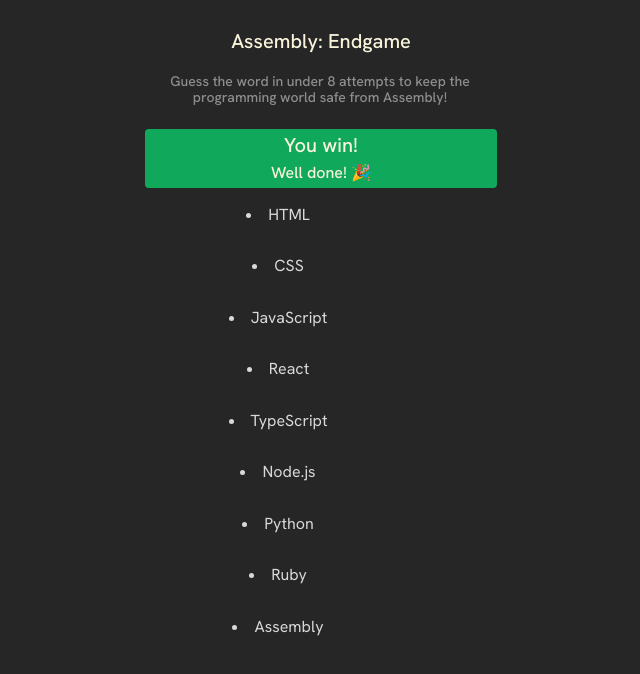
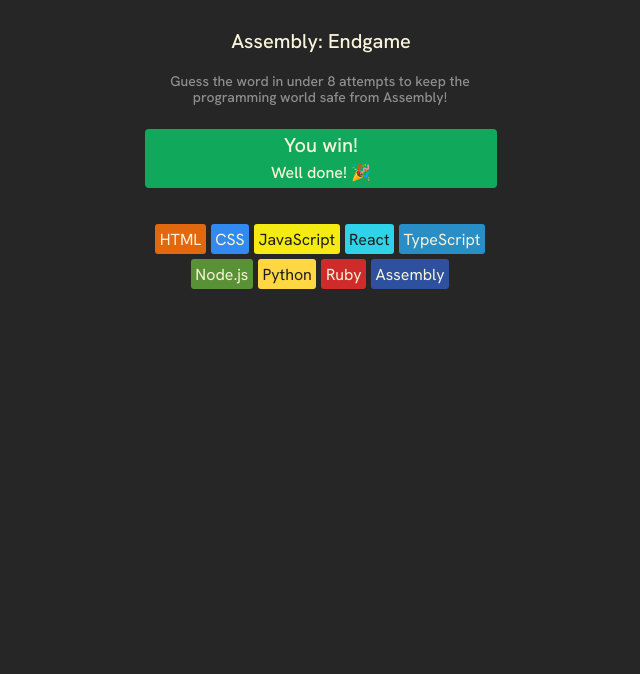
Before and after one commit to ray-17/endgame, a React (Vite) app in the folder endgame/: page / in a window 1280 px wide. Shown: the top 674 px of the page, without its empty margins (319-959 px from the left). Built offline with nearby package versions, Linux system fonts and the light colour scheme.

Commit message:
language chips added

```diff
--- a/endgame/src/App.jsx
+++ b/endgame/src/App.jsx
@@ -1,24 +1,18 @@
 import Header from "./components/Header";
 import Languages from "./components/Languages";
 import Status from "./components/Status";
-import { languages } from "./languages";
+
 
 
 
 export default function App(){
 
-  const languageChips = languages.map((language) => {
-        return <Languages
-                name={language.name}
-                backgroundColor={language.backgroundColor}
-                color={language.color}
-        />
-    })
 
   return(
     <main>
     <Header/>
-      {languageChips}
+    <Status/>
+    <Languages/>
     </main>
   )
 }
--- a/endgame/src/components/Header.jsx
+++ b/endgame/src/components/Header.jsx
@@ -1,4 +1,3 @@
-import { languages } from "../languages";
 import Languages from "./Languages";
 import Status from "./Status";
 
@@ -15,9 +14,6 @@
             <p>Guess the word in under 8 attempts to keep the programming world safe from Assembly!</p>
 
         </header>
-        <section className="status"><p className="win">You win!</p><p className="winmsg">Well done! 🎉</p></section>
-
-
         </>
     )
 }
--- a/endgame/src/components/Languages.jsx
+++ b/endgame/src/components/Languages.jsx
@@ -1,13 +1,26 @@
 import { languages } from "../languages"
 
 
-export default function Languages(props){
+export default function Languages(){
+
+    const languageChips = languages.map((language) => {
+        const styles={
+            backgroundColor: language.backgroundColor,
+            color: language.color
+        }
+        return (
+        <span
+         style={styles}
+         key={language.name}>
+            {language.name}</span>
+    )
+    })
 
 
 
     return(
         <section className="chips">
-        <li>{props.name}</li>
+        {languageChips}
         </section>
     )
 
--- a/endgame/src/components/Status.jsx
+++ b/endgame/src/components/Status.jsx
@@ -3,6 +3,6 @@
 
 export default function Status(){
     return(
-        <h1></h1>
+        <section className="status"><p className="win">You win!</p><p className="winmsg">Well done! 🎉</p></section>
     )
 }
--- a/endgame/src/index.css
+++ b/endgame/src/index.css
@@ -62,12 +62,22 @@
 
 }
 
-.chips{
-    width: 266px;
+section.chips{
+    width: 100%;
     height: 51.5px;
     display: flex;
     justify-content: center;
-    max-width: 300px;
+    max-width: 350px;
     align-items: center;
-    gap: 1.5px;
+    gap: 5px;
+    margin-top: 36px;
+    flex-wrap: wrap;
 }
+
+span{
+    border-radius: 3px;
+    width: fit-content;
+    height: fit-content;
+    padding: 4.5px;
+    gap: 4.5px;
+}
```
